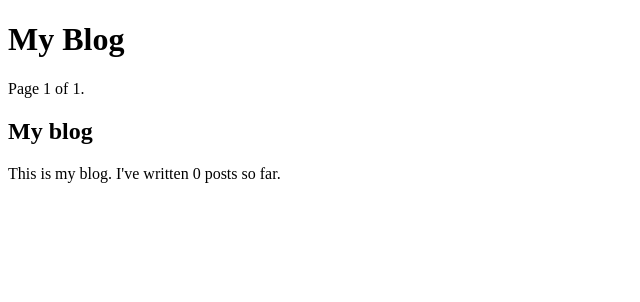
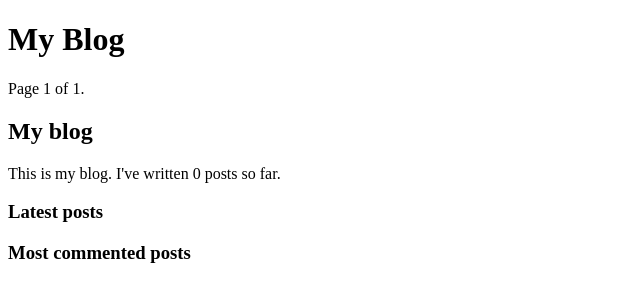
Before and after one commit to liveseyy/BlogDjango, a Django app: page /blog/ in a window 1280 px wide. Shown: the top 302 px of the page, without its empty margins (0-640 px from the left). Run offline with Django 3.2, Linux system fonts and the light colour scheme; data that the repository does not hold is empty.

Commit message:
added a display latest and most commented posts

```diff
--- a/blog/templates/blog/base.html
+++ b/blog/templates/blog/base.html
@@ -15,6 +15,17 @@
     <div class="sidebar">
         <h2>My blog</h2>
         <p>This is my blog. I've written {% total_posts %} posts so far.</p>
+
+        <h3>Latest posts</h3>
+        {% show_latest_posts 3 %}
+
+        <h3>Most commented posts</h3>
+        {% get_most_commented_posts as most_commented_posts %}
+        <ul>
+            {% for post in most_commented_posts %}
+            <li><a href="{{ post.get_absolute_url }}">{{ post.title }} ({{ post.total_comments }})</a></li>
+            {% endfor %}
+        </ul>
     </div>
 </body>
 </html>
--- /dev/null
+++ b/blog/templates/blog/post/latest_posts.html
@@ -0,0 +1,5 @@
+<ul>
+    {% for post in latest_posts %}
+        <li><a href="{{ post.get_absolute_url }}">{{ post.title }} ({{ post.created }})</a></li>
+    {% endfor %}
+</ul>
--- a/blog/templatetags/blog_tags.py
+++ b/blog/templatetags/blog_tags.py
@@ -1,4 +1,6 @@
 from django import template
+from django.db.models import Count
+from django.db.models import Q
 from ..models import Post
 
 register = template.Library()
@@ -7,3 +9,15 @@ register = template.Library()
 @register.simple_tag
 def total_posts():
     return Post.published.count()
+
+
+@register.simple_tag
+def get_most_commented_posts(count=5):
+    return Post.published.annotate(
+        total_comments=Count('comments', filter=Q(comments__active=True))).order_by('-total_comments')[:count]
+
+
+@register.inclusion_tag('blog/post/latest_posts.html')
+def show_latest_posts(count=5):
+    latest_posts = Post.published.order_by('-publish')[:count]
+    return {'latest_posts': latest_posts}
```
